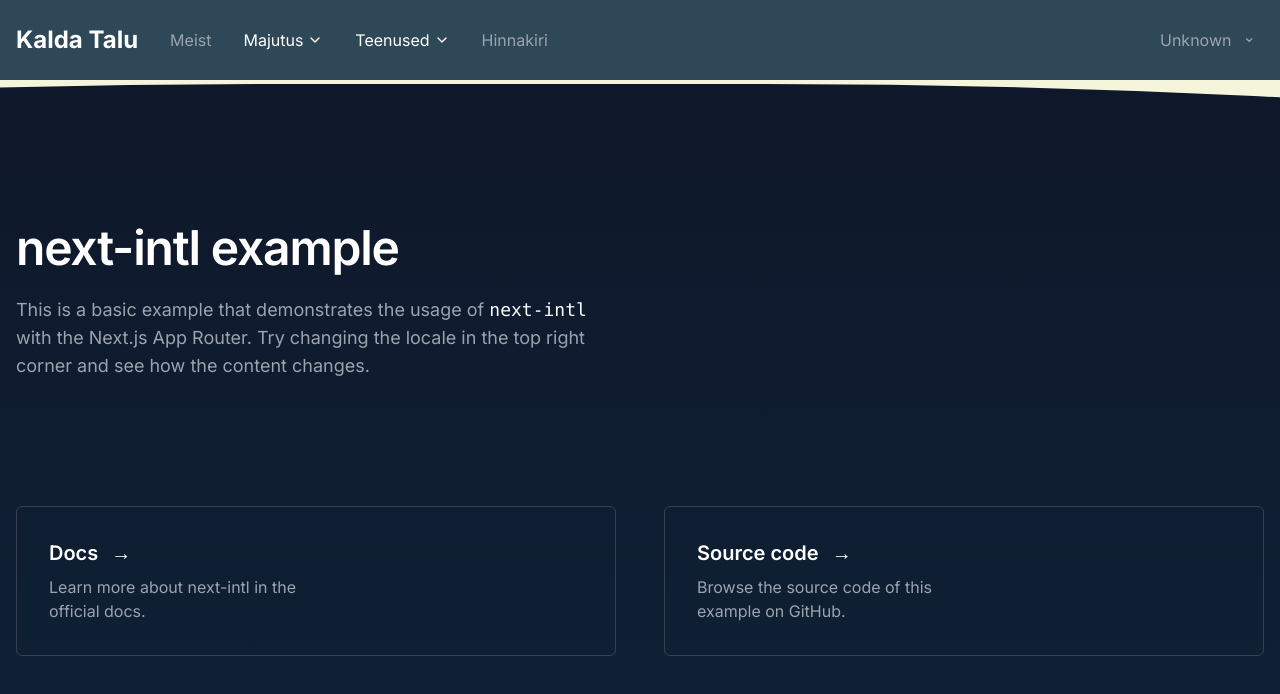
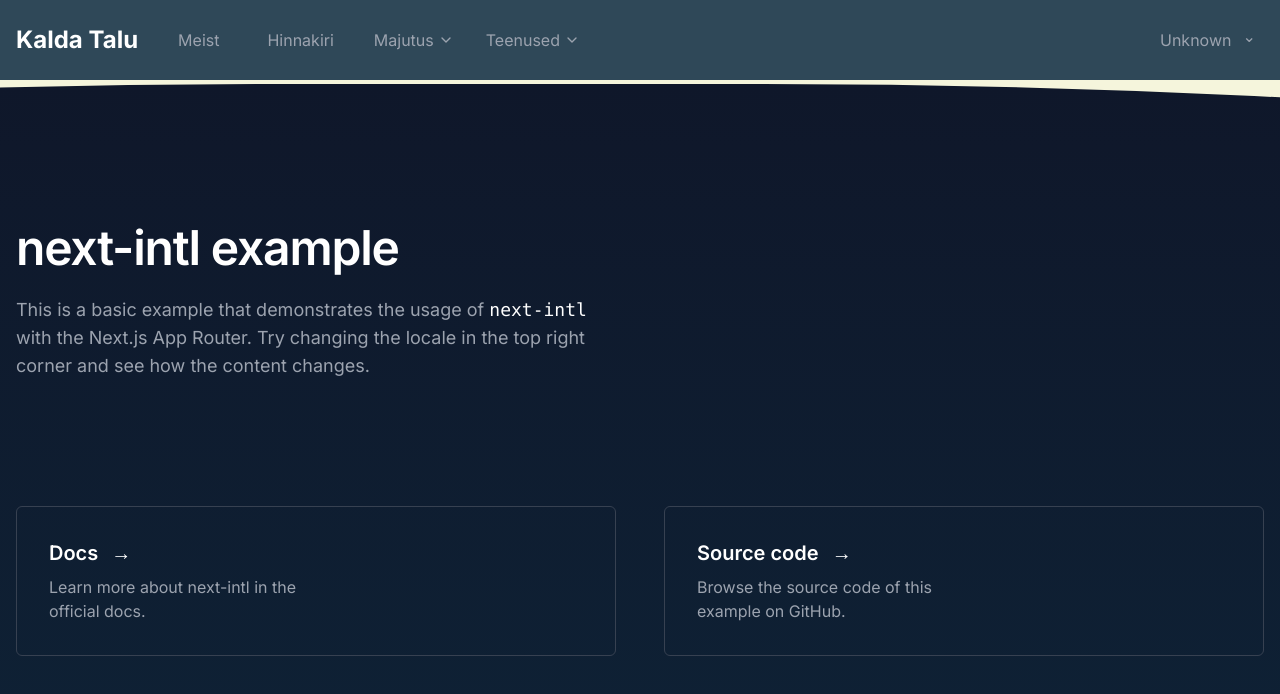
Before and after one commit to 77ccreed/kalda-next, a Next.js app: page /et in a window 1280 px wide. Shown: the top 694 px of the page. Built offline with nearby package versions, Linux system fonts and the light colour scheme.

Commit message:
feat: Improve Navigation component for active link functsionality

```diff
--- a/src/components/Navigation.tsx
+++ b/src/components/Navigation.tsx
@@ -2,23 +2,25 @@
 
 import { useState } from "react";
 import { useTranslations } from "next-intl";
+import { usePathname } from 'next/navigation';
 import { DropdownMenu, DropdownMenuContent, DropdownMenuItem, DropdownMenuTrigger } from "../components/ui/dropdown-menu";
 import { Button } from "../components/ui/button";
 import { Menu, X, ChevronDown } from "lucide-react";
 import LocaleSwitcher from "./LocaleSwitcher";
 import NavigationLink from "./NavigationLink";
 
-const Dropdown = ({ isOpen, toggle, items }) => (
+const Dropdown = ({ isOpen, toggle, items, isActive }) => (
   <DropdownMenu>
     <DropdownMenuTrigger asChild>
       <button
         onClick={toggle}
-        className="flex items-center space-x-1 px-2 py-1 rounded focus:outline-none focus:ring-2 focus:ring-accent transition-all duration-300"
+        className={`flex items-center space-x-1 px-2 py-1 rounded focus:outline-none focus:ring-2 focus:ring-accent transition-all duration-300 ${isActive ? 'text-white bg-primary' : 'text-gray-400'
+          }`}
         aria-haspopup="true"
         aria-expanded={isOpen}
       >
         <span>{items.title}</span>
-        <ChevronDown className="w-4 h-4 transition-transform duration-300" style={{ transform: isOpen ? "rotate(180deg)" : "rotate(0deg)" }} />
+        <ChevronDown className={`w-4 h-4 transition-transform duration-300 ${isOpen ? 'transform rotate-180' : ''}`} />
       </button>
     </DropdownMenuTrigger>
     {isOpen && (
@@ -37,6 +39,7 @@ const Dropdown = ({ isOpen, toggle, items }) => (
 
 export default function Navigation() {
   const t = useTranslations("Navigation");
+  const pathname = usePathname();
   const [isOpen, setIsOpen] = useState(false);
   const [isDropdownOpen, setIsDropdownOpen] = useState({ accommodation: false, services: false });
 
@@ -82,12 +85,19 @@ export default function Navigation() {
     <header className="bg-secondary text-white">
       <nav className="container mx-auto flex justify-between items-center p-4">
         <div className="flex items-center">
-          <NavigationLink href="/" className="text-2xl font-bold">{t("home")}</NavigationLink>
+          <NavigationLink href="/" className={`text-2xl font-bold ${pathname === '/' ? 'text-accent' : ''}`}>{t("home")}</NavigationLink>
           <div className="hidden md:flex space-x-4 ml-6">
-            <NavigationLink href="/meist">{t("meist")}</NavigationLink>
-            <Dropdown isOpen={isDropdownOpen.accommodation} toggle={() => toggleDropdown('accommodation')} items={accommodationItems} />
-            <Dropdown isOpen={isDropdownOpen.services} toggle={() => toggleDropdown('services')} items={servicesItems} />
-            <NavigationLink href="/hinnakiri">{t("hinnakiri")}</NavigationLink>
+            {menuItems.map((item) => (
+              <NavigationLink
+                key={item.href}
+                href={item.href}
+                className={`block px-4 py-2 ${pathname === item.href ? 'text-accent' : 'text-gray-400'}`}
+              >
+                {item.text}
+              </NavigationLink>
+            ))}
+            <Dropdown isOpen={isDropdownOpen.accommodation} toggle={() => toggleDropdown('accommodation')} items={accommodationItems} isActive={pathname.includes('/majutuse-tüübid')} />
+            <Dropdown isOpen={isDropdownOpen.services} toggle={() => toggleDropdown('services')} items={servicesItems} isActive={pathname.includes('/teenused-ja-aktiivne-puhkus')} />
           </div>
         </div>
         <div className="flex items-center">
@@ -100,7 +110,12 @@ export default function Navigation() {
           <div className="absolute top-16 left-0 w-full bg-secondary md:hidden z-10">
             <div className="flex flex-col items-start space-y-4 p-4">
               {menuItems.map((item) => (
-                <NavigationLink key={item.href} href={item.href} className="block px-4 py-2 text-lg font-bold text-left" onClick={handleLinkClick}>
+                <NavigationLink
+                  key={item.href}
+                  href={item.href}
+                  className={`block px-4 py-2 font-bold text-left ${pathname === item.href ? 'text-accent' : ''}`}
+                  onClick={handleLinkClick}
+                >
                   {item.text}
                 </NavigationLink>
               ))}
```
